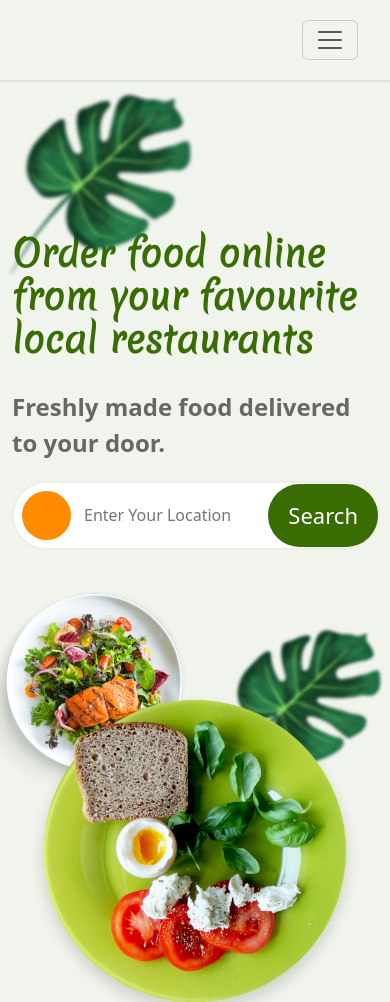
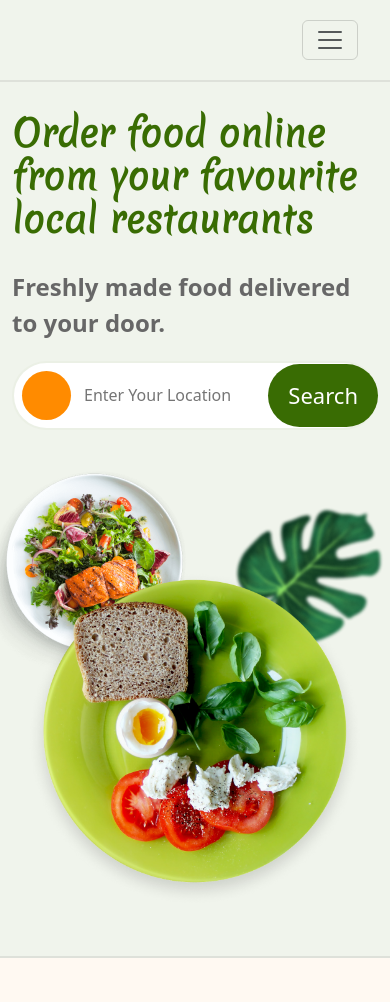
Before and after one commit to emonShimoul/food-time-responsive, a plain HTML site: page index.html in a window 390 px wide. Shown: the top 1002 px of the page. Drawn offline with nearby package versions, Linux system fonts and the light colour scheme.

Commit message:
mobile responsive

```diff
--- a/style.css
+++ b/style.css
@@ -195,14 +195,11 @@
   }
   .order-left {
     width: 100%;
-    padding-top: 150px;
+    padding-top: 30px;
     padding-bottom: 30px;
   }
   .order-food-img1 {
-    top: -47px;
-    left: -60px;
-    right: 10px;
-    width: 70%;
+    display: none;
   }
   .order-left h2 {
     font-size: 36px;
@@ -216,7 +213,7 @@
   .order-right {
     width: 100%;
     padding-top: 30px;
-    padding-bottom: 280px;
+    padding-bottom: 300px;
   }
   .order-right-img1 {
     padding-top: 50px;
```
